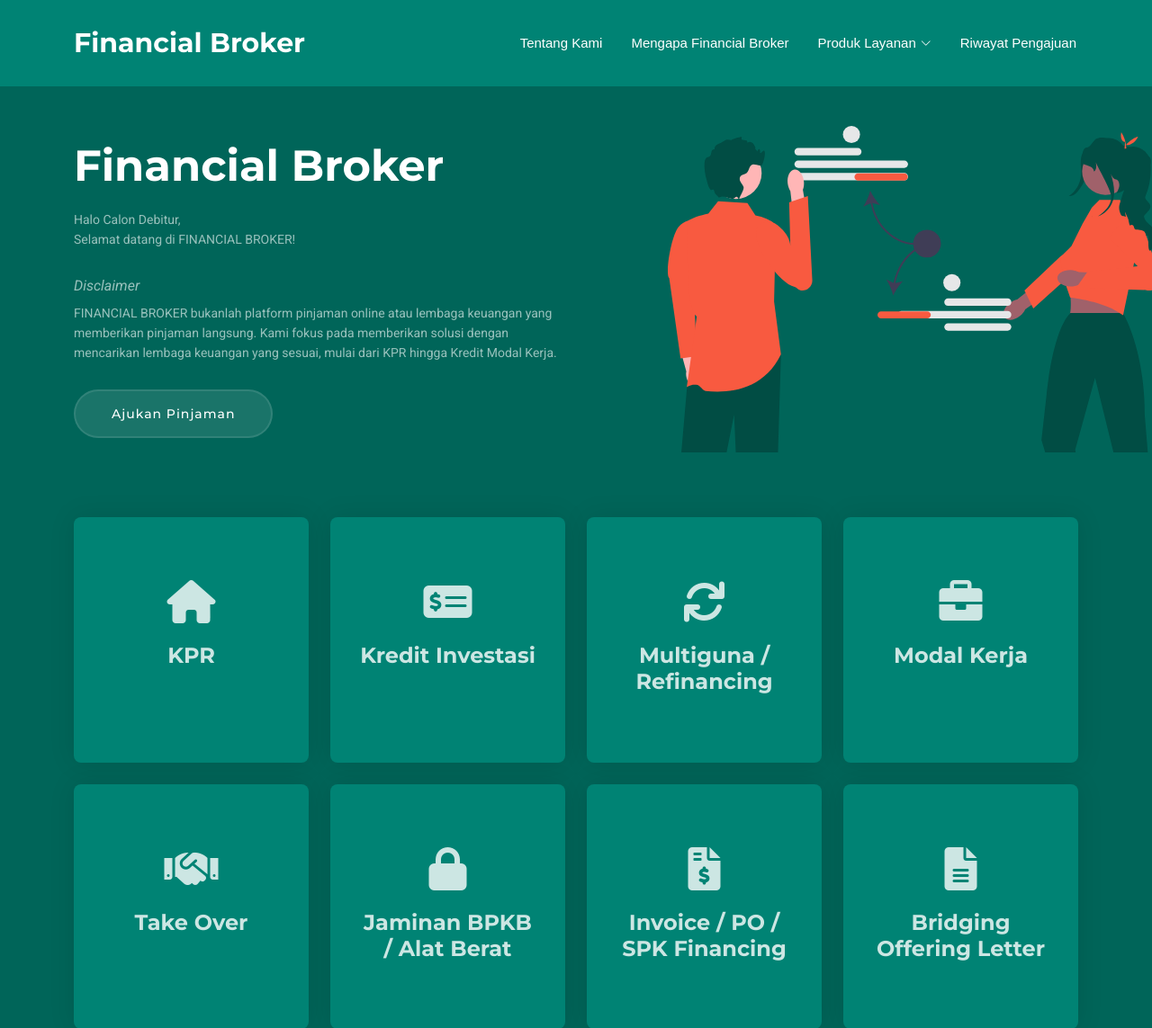
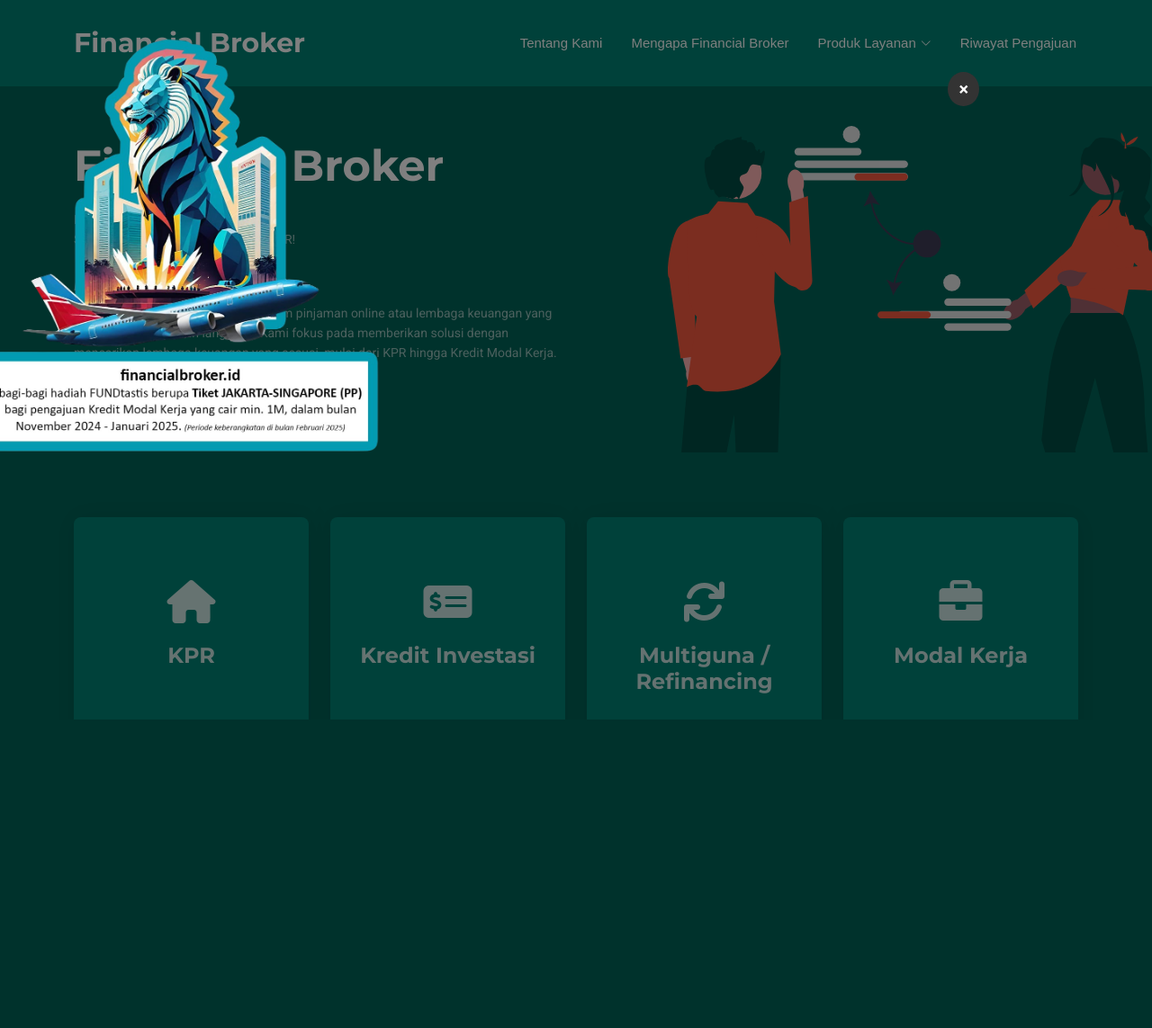
Before and after one commit to biljth/financialbroker, a Django app: page / in a window 1280 px wide. Shown: the top 1143 px of the page at 90% size. After the commit the page ends 800 px from the top, so only its background shows below. Run offline with Django 5.2, Linux system fonts and the light colour scheme; parts of the project's set-up code (start-up, migrations or seed data) failed here and were passed over; some libraries are stand-ins or nearby versions.

Commit message:
Add PopUp

```diff
--- a/loans/static/assets/css/custom.css
+++ b/loans/static/assets/css/custom.css
@@ -289,3 +289,55 @@
     color: #00B19A; /* Change color on hover */
     cursor: pointer; /* Change cursor to pointer on hover */
 }
+
+/* Modal background */
+.popup-modal {
+    display: none; /* Hidden by default */
+    position: fixed;
+    z-index: 1000;
+    left: 0;
+    top: 0;
+    width: 100%;
+    height: 100%;
+    background-color: rgba(0, 0, 0, 0.5); /* Black background with opacity */
+    display: flex;
+    align-items: center;
+    justify-content: center;
+  }
+
+  /* Close button positioned outside the image */
+  .close-btn {
+    position: absolute;
+    top: 10%;
+    right: 15%;
+    color: #fff;
+    background: #333;
+    padding: 8px 12px;
+    font-size: 20px;
+    font-weight: bold;
+    border-radius: 50%;
+    cursor: pointer;
+    z-index: 1001;
+  }
+
+  .close-btn:hover,
+  .close-btn:focus {
+    background: #000;
+  }
+
+  /* Modal content */
+  .popup-content {
+    background-color: transparent;
+    border-radius: 8px;
+    width: 80%;
+    max-width: 400px;
+    text-align: center;
+  }
+
+  /* Image styling */
+  .popup-image {
+    width: 120%;
+    height: auto;
+    border-radius: 8px;
+    margin-left: -40px;
+  }
--- a/loans/static/assets/js/custom.js
+++ b/loans/static/assets/js/custom.js
@@ -27,3 +27,23 @@
     }
     return x1 + x2
 }
+
+window.onload = function() {
+    if (!localStorage.getItem("popupShown")) {
+      document.getElementById("popupModal").style.display = "block";
+      localStorage.setItem("popupShown", "true");
+    }
+  };
+
+  // Close the popup when the user clicks the close button
+  document.querySelector(".close-btn").onclick = function() {
+    document.getElementById("popupModal").style.display = "none";
+  };
+
+  // Close the popup if the user clicks outside the content
+  window.onclick = function(event) {
+    const modal = document.getElementById("popupModal");
+    if (event.target === modal) {
+      modal.style.display = "none";
+    }
+  };
--- a/loans/templates/home.html
+++ b/loans/templates/home.html
@@ -15,6 +15,14 @@
 
 {% block content %}
 <!-- Hero Section -->
+<div id="popupModal" class="popup-modal">
+  <span class="close-btn">&times;</span>
+  <div class="popup-content">
+    <!-- Replace with your image URL -->
+    <img src="{% static 'assets/img/SG.png' %}" alt="Welcome to Financial Broker" class="popup-image">
+  </div>
+</div>
+
 <section id="hero" class="hero section accent-background" style="background-color: #006559;">
 
     <div class="container position-relative" data-aos="fade-up" data-aos-delay="100">
```
Also changed, not shown: loans/static/assets/img/SG.png (added).
